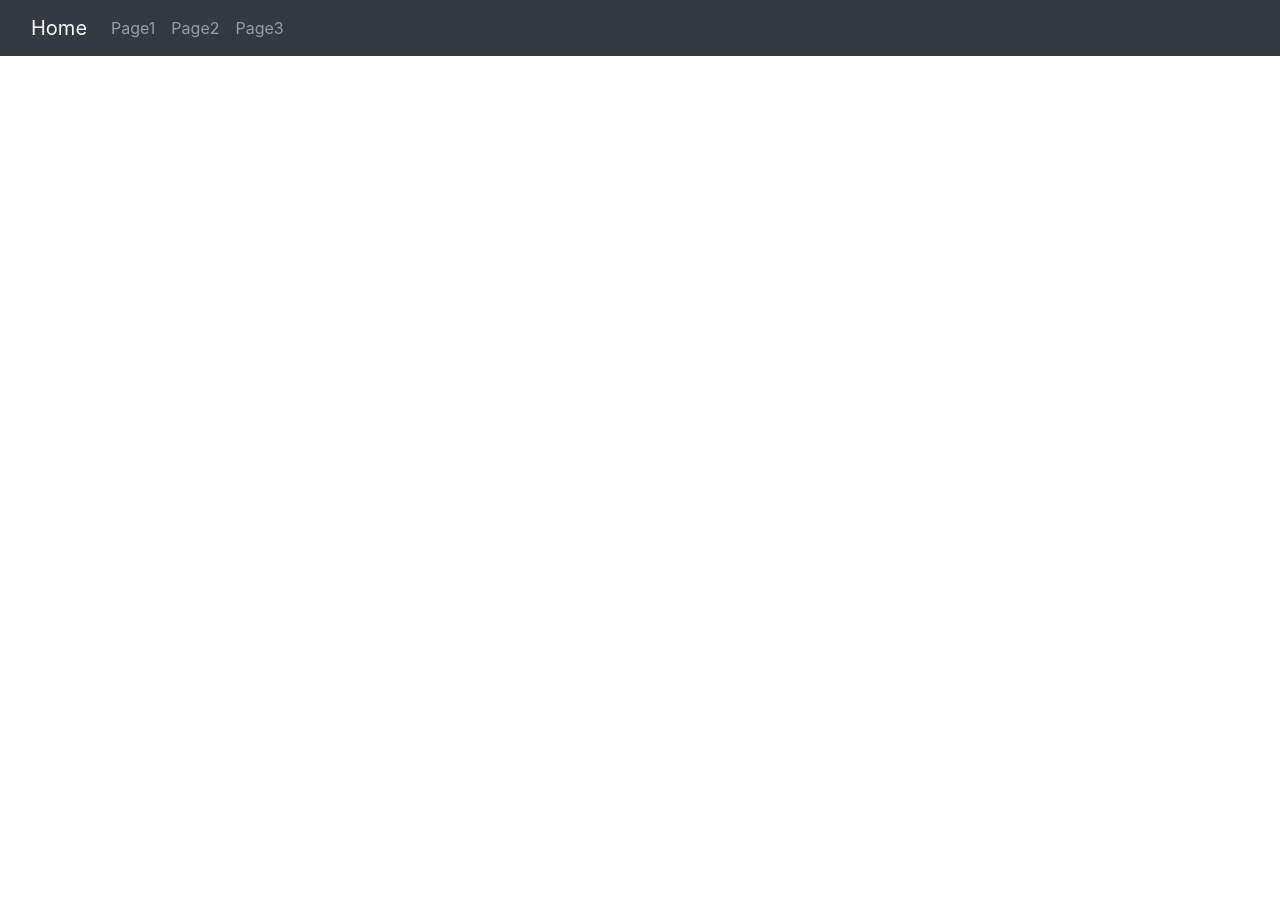
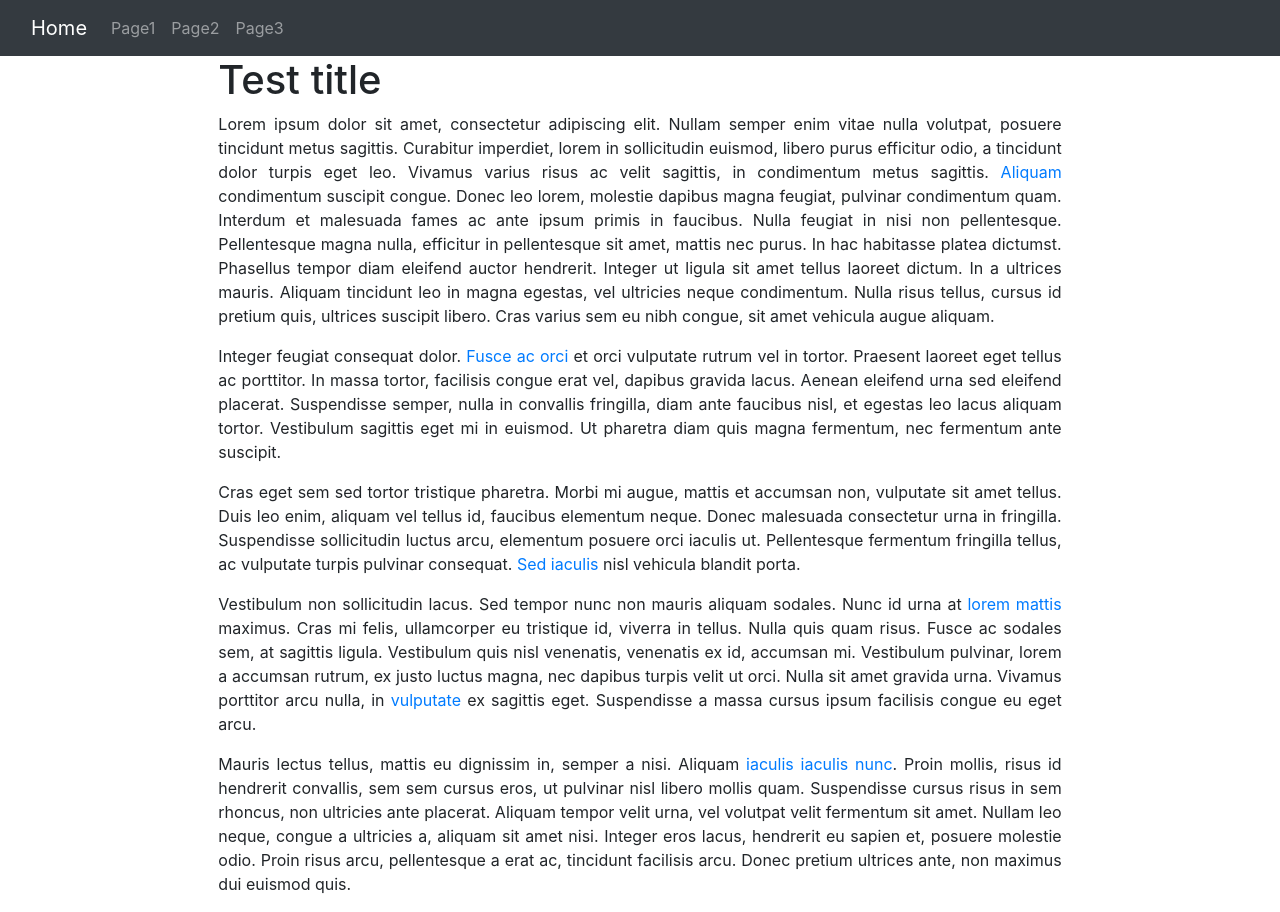
Before and after one commit to DocManagerProject/DocManagerUI, an Angular app: page / in a window 1280 px wide. Before the commit the page ends 800 px from the top, so only its background shows below. Built offline with nearby package versions, Linux system fonts and the light colour scheme.

Commit message:
Added basic page component

```diff
--- a/src/app/app.component.html
+++ b/src/app/app.component.html
@@ -1 +1,2 @@
 <navbar></navbar>
+<page></page>
--- a/src/app/app.module.ts
+++ b/src/app/app.module.ts
@@ -3,11 +3,13 @@ import { NgModule } from '@angular/core';
 
 import { AppComponent } from './app.component';
 import {Navbar} from "./navbar/navbar";
+import {Page} from "./page/page";
 
 @NgModule({
   declarations: [
     AppComponent,
-    Navbar
+    Navbar,
+    Page
   ],
   imports: [
     BrowserModule,
--- /dev/null
+++ b/src/app/page/page.css
@@ -0,0 +1,3 @@
+.paragraph {
+  text-align: justify;
+}
--- /dev/null
+++ b/src/app/page/page.html
@@ -0,0 +1,10 @@
+<div class="row">
+  <div class="col-sm-2"></div>
+  <div class="col-sm-8">
+    <h1>{{ title }}</h1>
+    <div *ngFor="let paragraph of paragraphs" class="paragraph">
+      <p [innerHtml]="paragraph"> </p>
+    </div>
+  </div>
+  <div class="col-sm-2"></div>
+</div>
--- /dev/null
+++ b/src/app/page/page.ts
@@ -0,0 +1,20 @@
+import {Component} from "@angular/core";
+
+@Component({
+  selector: 'page',
+  templateUrl: './page.html',
+  styleUrls: ['./page.css']
+})
+  export class Page {
+  title: string = 'Test title';
+  paragraphs: string[] = ['Lorem ipsum dolor sit amet, consectetur adipiscing elit. Nullam semper enim vitae nulla volutpat, posuere tincidunt metus sagittis. Curabitur imperdiet, lorem in sollicitudin euismod, libero purus efficitur odio, a tincidunt dolor turpis eget leo. Vivamus varius risus ac velit sagittis, in condimentum metus sagittis. <a href="#">Aliquam</a> condimentum suscipit congue. Donec leo lorem, molestie dapibus magna feugiat, pulvinar condimentum quam. Interdum et malesuada fames ac ante ipsum primis in faucibus. Nulla feugiat in nisi non pellentesque. Pellentesque magna nulla, efficitur in pellentesque sit amet, mattis nec purus. In hac habitasse platea dictumst. Phasellus tempor diam eleifend auctor hendrerit. Integer ut ligula sit amet tellus laoreet dictum. In a ultrices mauris. Aliquam tincidunt leo in magna egestas, vel ultricies neque condimentum. Nulla risus tellus, cursus id pretium quis, ultrices suscipit libero. Cras varius sem eu nibh congue, sit amet vehicula augue aliquam.\n' +
+    '\n',
+    'Integer feugiat consequat dolor. <a href="#">Fusce ac orci</a> et orci vulputate rutrum vel in tortor. Praesent laoreet eget tellus ac porttitor. In massa tortor, facilisis congue erat vel, dapibus gravida lacus. Aenean eleifend urna sed eleifend placerat. Suspendisse semper, nulla in convallis fringilla, diam ante faucibus nisl, et egestas leo lacus aliquam tortor. Vestibulum sagittis eget mi in euismod. Ut pharetra diam quis magna fermentum, nec fermentum ante suscipit.\n' +
+    '\n',
+    'Cras eget sem sed tortor tristique pharetra. Morbi mi augue, mattis et accumsan non, vulputate sit amet tellus. Duis leo enim, aliquam vel tellus id, faucibus elementum neque. Donec malesuada consectetur urna in fringilla. Suspendisse sollicitudin luctus arcu, elementum posuere orci iaculis ut. Pellentesque fermentum fringilla tellus, ac vulputate turpis pulvinar consequat. <a href="#">Sed iaculis</a> nisl vehicula blandit porta.\n' +
+    '\n',
+    'Vestibulum non sollicitudin lacus. Sed tempor nunc non mauris aliquam sodales. Nunc id urna at <a href="#">lorem mattis</a> maximus. Cras mi felis, ullamcorper eu tristique id, viverra in tellus. Nulla quis quam risus. Fusce ac sodales sem, at sagittis ligula. Vestibulum quis nisl venenatis, venenatis ex id, accumsan mi. Vestibulum pulvinar, lorem a accumsan rutrum, ex justo luctus magna, nec dapibus turpis velit ut orci. Nulla sit amet gravida urna. Vivamus porttitor arcu nulla, in <a href="#">vulputate</a> ex sagittis eget. Suspendisse a massa cursus ipsum facilisis congue eu eget arcu.\n' +
+    '\n',
+    'Mauris lectus tellus, mattis eu dignissim in, semper a nisi. Aliquam <a href="#">iaculis iaculis nunc</a>. Proin mollis, risus id hendrerit convallis, sem sem cursus eros, ut pulvinar nisl libero mollis quam. Suspendisse cursus risus in sem rhoncus, non ultricies ante placerat. Aliquam tempor velit urna, vel volutpat velit fermentum sit amet. Nullam leo neque, congue a ultricies a, aliquam sit amet nisi. Integer eros lacus, hendrerit eu sapien et, posuere molestie odio. Proin risus arcu, pellentesque a erat ac, tincidunt facilisis arcu. Donec pretium ultrices ante, non maximus dui euismod quis.'
+    ];
+}
```
